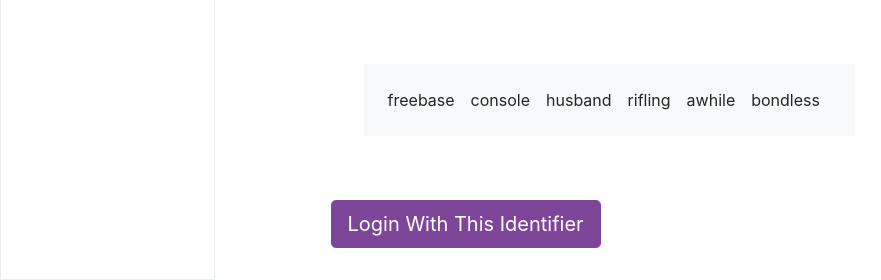
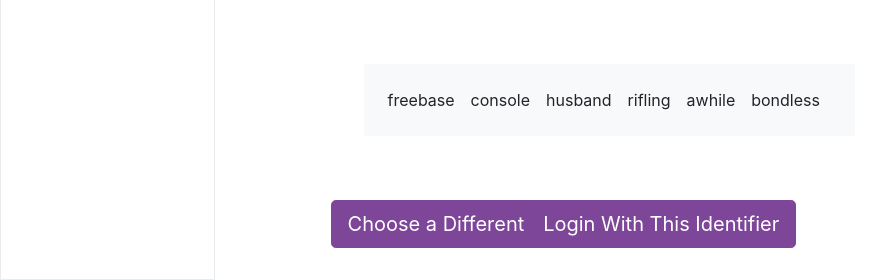
Before and after one commit to ViolanteCodes/Anonymous-GitLab-Ticketing-For-Tor, a Django app: page /create_identifier/ in a window 1280 px wide. Shown: the part 668-948 px from the top of the page, without its empty margins (0-881 px from the left). Run offline with Django 3.2, Linux system fonts and the light colour scheme; some libraries are stand-ins or nearby versions; some web fonts are replaced.

Commit message:
added "choose a different identifier" button to create-identifier view

```diff
--- a/anonticket/templates/anonticket/create_identifier.html
+++ b/anonticket/templates/anonticket/create_identifier.html
@@ -28,10 +28,17 @@
     </div>
   </div>
   <p>
-  <form action="{{user_link}}">
-    <button type="submit" class="btn btn-lg btn-primary mr-2">
-      Login With This Identifier
-    </button>
-  </form>
+  <div class="row">
+    <form action="{% url 'create-identifier' %}" class="col-4">
+      <button type="submit" class="btn btn-lg btn-primary mr-2">
+        Choose a Different Identifier
+      </button>
+    </form>
+    <form action="{{user_link}}" class="col-4">
+      <button type="submit" class="btn btn-lg btn-primary mr-2">
+        Login With This Identifier
+      </button>
+    </form>
+  </div>
   </p>
 {% endblock %}
--- a/anonticket/views.py
+++ b/anonticket/views.py
@@ -70,7 +70,7 @@ class CreateIdentifier(TemplateView):
         join_character = '-'
         user_identifer_string = join_character.join(word_list)
         context['user_identifier_string'] = user_identifer_string
-        user_link = f"/{user_identifer_string}/"
+        user_link = f"/user/{user_identifer_string}/"
         context['user_link'] = user_link
         return context
 
```
